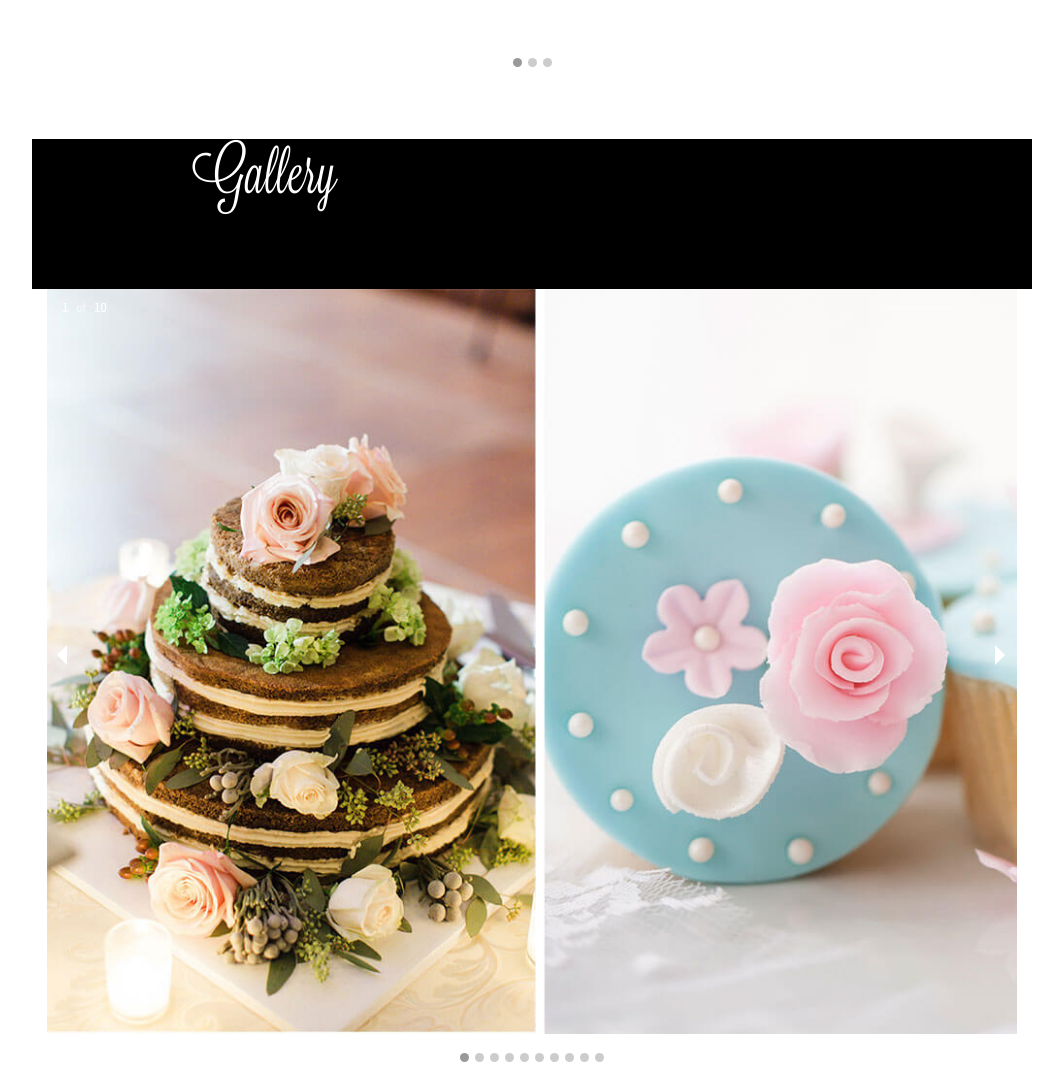
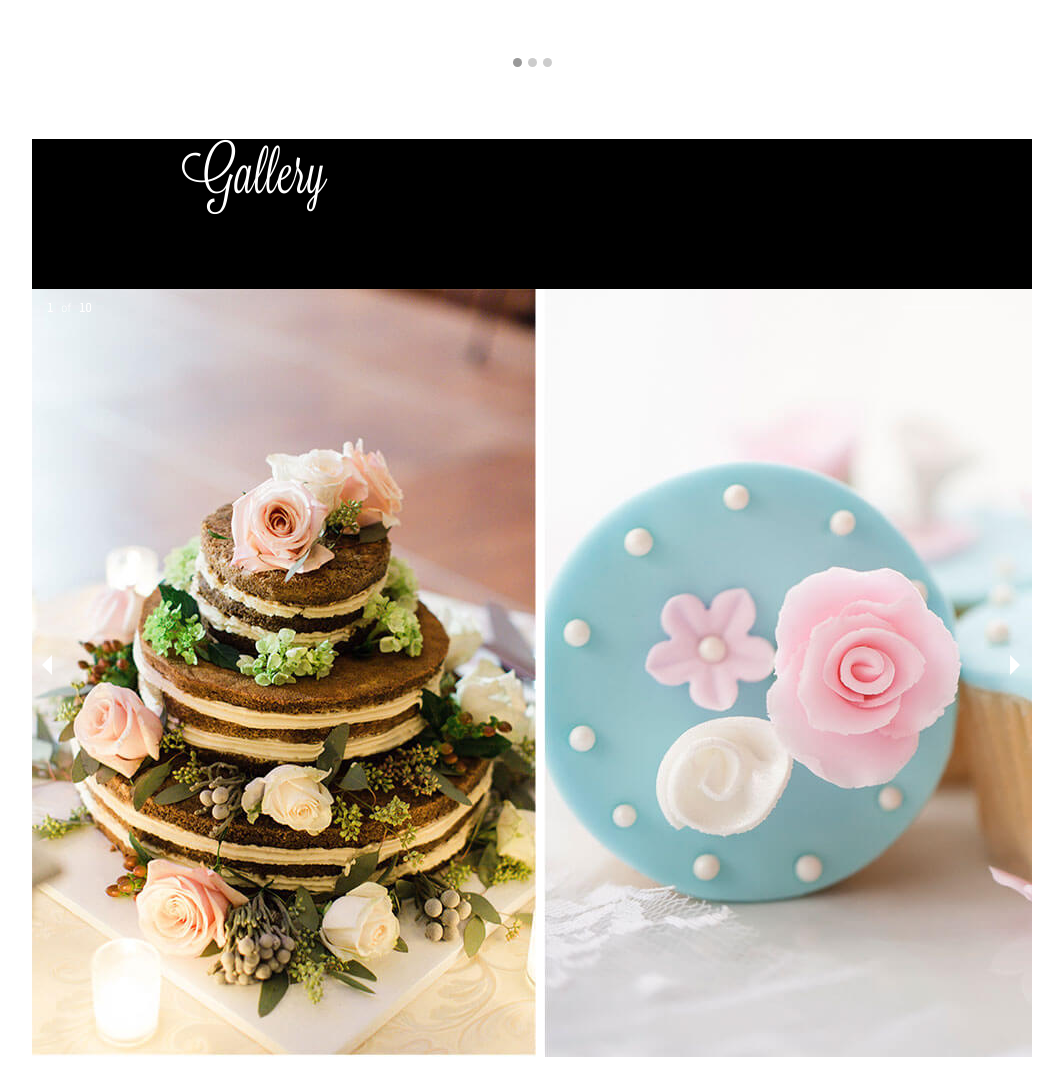
Before and after one commit to dpmillett/v2, a plain HTML site: page index.html in a window 1280 px wide. Shown: the part 4980-6053 px from the top of the page, without its empty margins (108-1171 px from the left). Drawn offline with nearby package versions, Linux system fonts and the light colour scheme.

Commit message:
update index html structure

```diff
--- a/index.html
+++ b/index.html
@@ -15,7 +15,6 @@
     <link rel="stylesheet" href="css/style.css" />
     <link rel="stylesheet" href="css/slick.css"/>
     <link rel="stylesheet" href="css/slick-theme.css"/>
-
     <!-- End site styles -->
     <!--
     <script src="/js/vendor/modernizr.js"></script>
@@ -122,7 +121,6 @@
       <div class="row">
         <div class="venuelinks-inner clearfix">
           <h2 class="section-title venuelinks-title">Click the links below to learn more options.</h2>
-
           <div id="featured" data-orbit>
             <div class="featured-item clearfix slide-1">
               <div class="large-6 columns">
@@ -190,7 +188,6 @@
                   <li><a href="https://www.wlfarm.org/private-events/">WRIGHT LOCHE FARM</a></li>
                 </ul>
               </div>
-
             </div>
           </div>
         </div>
@@ -228,7 +225,7 @@
     <!--END SLIDER 2 -->
     <!--BLACK GALLERY HEADER -->
     <div class="row">
-      <div class="black-divider large-12 columns">
+      <div class="black-divider">
         <div class="services-container">
           <h1 class="text-left">Gallery</h1>
         </div>
@@ -237,7 +234,6 @@
     <!--END BLACK GALLERY HEADER -->
     <!--SLIDER 3 -->
     <div class="row">
-      <div class="large-12 columns">
       <div id="featured-3" class="featured featured-3" data-orbit>
         <div class="featured-item clearfix">
           <img src="img/gallery-img1.jpg">
@@ -263,7 +259,6 @@
         </div>
       </div>
     </div>
-    </div>
     <!--END SLIDER 3 -->
     <!--FOOTER -->
     <div class="row">
@@ -271,9 +266,7 @@
         <h1 class="footer-title">Contact</h1>
         <p class="u-color-teal">1935 REVERE BEACH PARKWAY<br>
         EVERETTE, MA 02149</p>
-
         <p>ALL INQUIRIES PLEASE EMAIL WEDDINGS@RITASCATERING.COM OR CALL (617)389-1601 FOR MORE INFORMATION.</p>
-
         <p>WWW.RITASCATERING.COM <a href="#"><i class="fa fa-twitter"></i></a> <a href="#"><i class="fa fa-facebook"></i></a></p>
       </div>
     </div>
```
Lines whose indentation alone changed are shown as unchanged.
